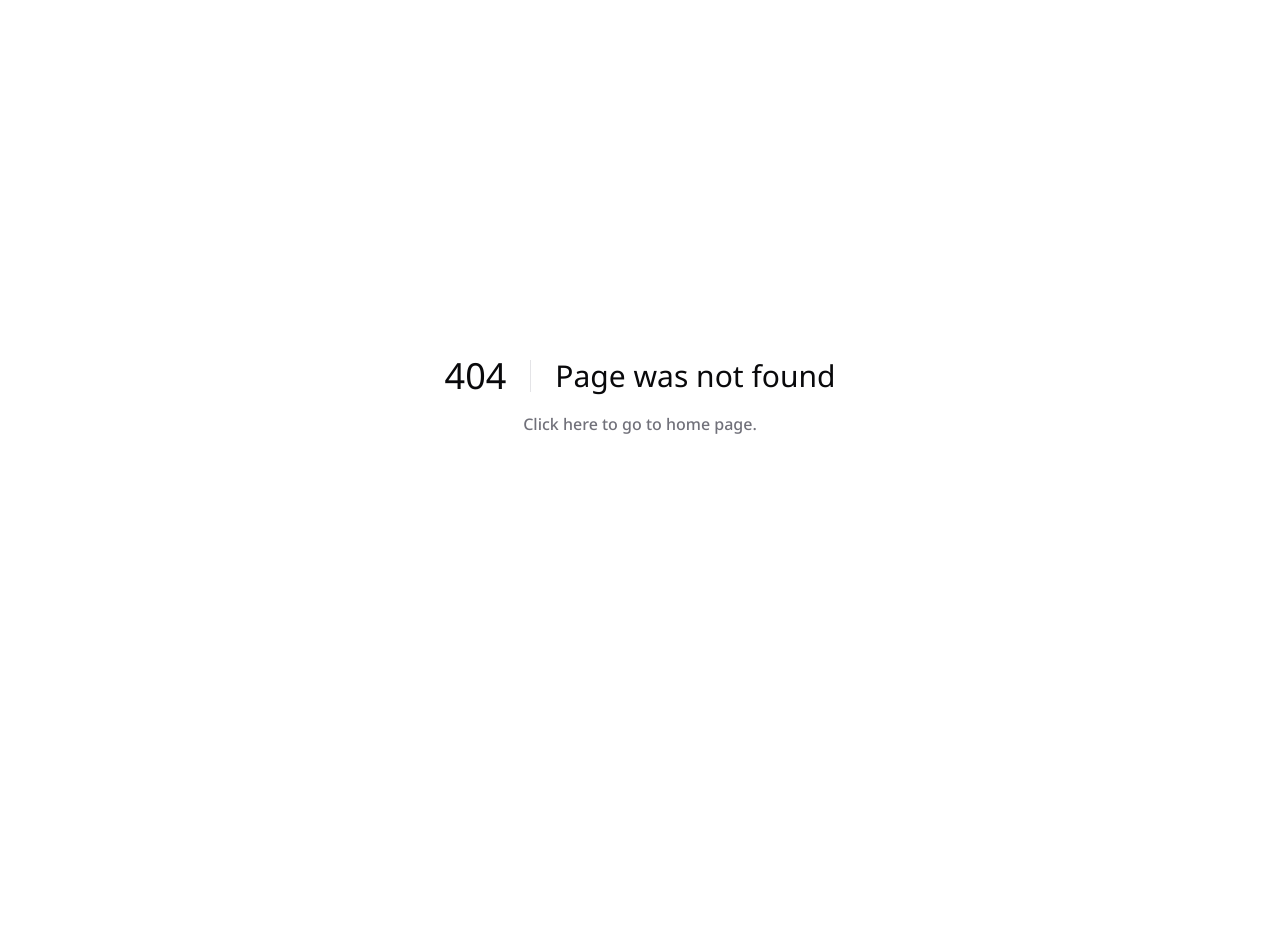
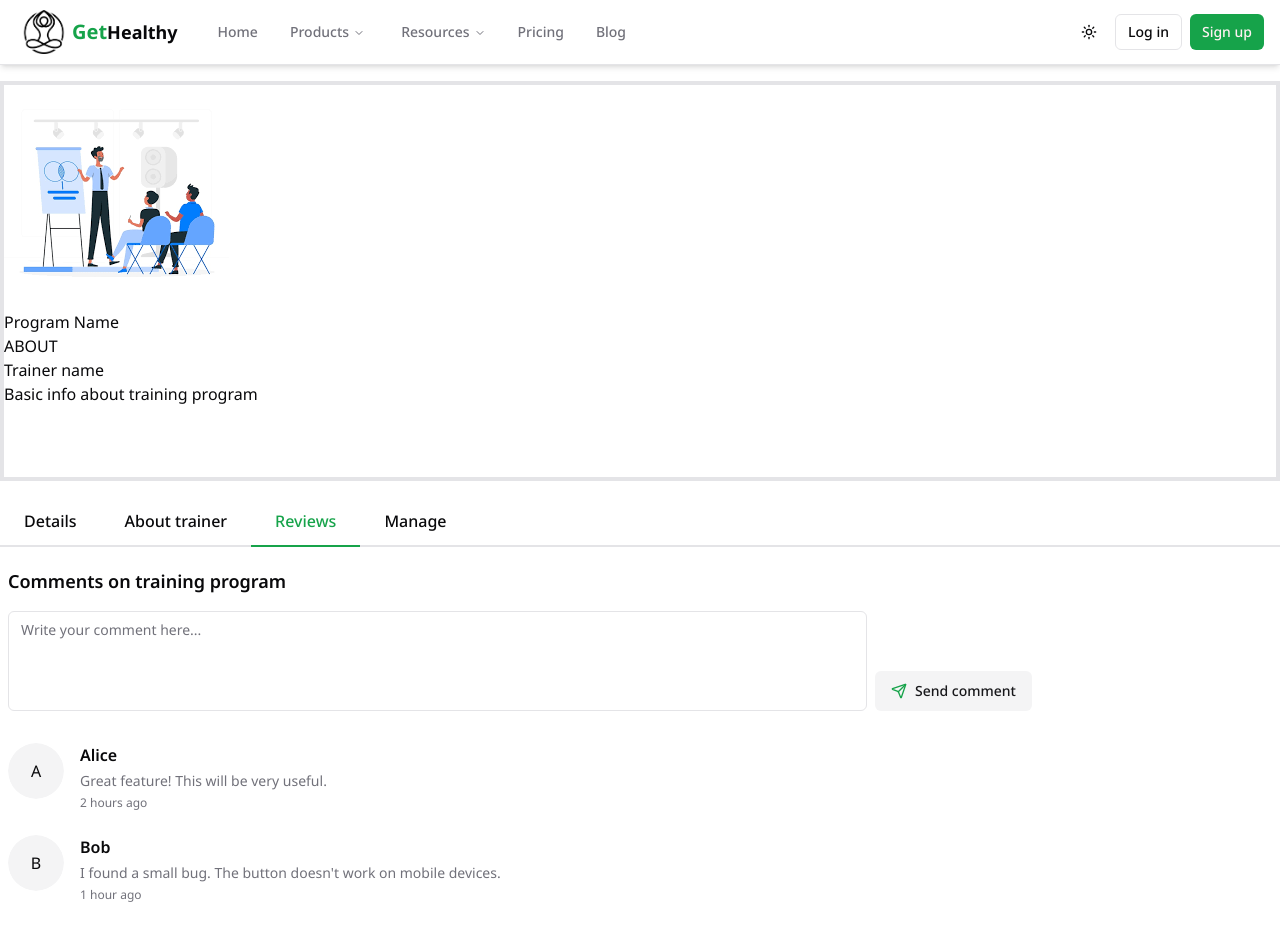
Before and after one commit to Milan-Kovacevic/GetHealthy, a React (Vite) app in the folder gh-client/: page /programs/1/reviews in a window 1280 px wide. Before the commit this address had no page. Before the commit the page ends 800 px from the top, so only its background shows below. Built offline with nearby package versions, Linux system fonts and the light colour scheme.

Commit message:
[FEATURE]: UI03 - Layout completed, partial sections added

```diff
--- /dev/null
+++ b/gh-client/src/layouts/ProgramDetailsLayout.tsx
@@ -0,0 +1,14 @@
+import ProgramDetailsTabs from "@/pages/program-details/components/ProgramDetailsTabs";
+import TrainingProgramInfo from "@/pages/program-details/TrainingProgramInfo";
+import { Outlet } from "react-router-dom";
+
+export default function ProgramDetailsLayout() {
+  return (
+    <div className="flex flex-col container mx-auto">
+      <TrainingProgramInfo />
+      <ProgramDetailsTabs>
+        <Outlet />
+      </ProgramDetailsTabs>
+    </div>
+  );
+}
--- /dev/null
+++ b/gh-client/src/pages/program-details/TrainingProgramInfo.tsx
@@ -0,0 +1,18 @@
+import React from "react";
+import programImg from "@/assets/program-example.png";
+
+export default function TrainingProgramInfo() {
+  return (
+    <div className="border-4 h-[400px] my-4">
+      <div>
+        <img src={programImg}></img>
+      </div>
+      <div>
+        <h1>Program Name</h1>
+        <h2>ABOUT</h2>
+        <h3>Trainer name</h3>
+        <p>Basic info about training program</p>
+      </div>
+    </div>
+  );
+}
--- /dev/null
+++ b/gh-client/src/pages/program-details/components/ProgramDetailsTabs.tsx
@@ -0,0 +1,44 @@
+import { Tabs, TabsContent, TabsList, TabsTrigger } from "@/components/ui/tabs";
+import { cn } from "@/lib/utils";
+import { ReactNode } from "react";
+import { Link, useLocation } from "react-router-dom";
+
+type ProgramDetailsTabsProps = {
+  children: ReactNode;
+};
+
+const programDetailRoutes = [
+  { path: "details", name: "Details" },
+  { path: "trainer-info", name: "About trainer" },
+  { path: "reviews", name: "Reviews" },
+  { path: "trainees", name: "Manage" },
+];
+
+export default function ProgramDetailsTabs({
+  children,
+}: ProgramDetailsTabsProps) {
+  const location = useLocation();
+  const { pathname } = location;
+  console.log(pathname);
+
+  return (
+    <div className="">
+      <div className="flex flex-row relative">
+        {programDetailRoutes.map((item) => (
+          <Link
+            to={item.path}
+            className={cn(
+              "py-3 px-6 font-medium border-b z-10",
+              pathname.endsWith(item.path) &&
+                "text-primary border-b-primary border-b-2"
+            )}
+          >
+            {item.name}
+          </Link>
+        ))}
+        <span className="w-full h-0.5 bottom-0 z-0 bg-border absolute" />
+      </div>
+      <div>{children}</div>
+    </div>
+  );
+}
--- /dev/null
+++ b/gh-client/src/pages/program-details/components/ProgramTrainerInfo.tsx
@@ -0,0 +1,5 @@
+import React from "react";
+
+export default function ProgramTrainerInfo() {
+  return <div>ProgramTrainerInfo</div>;
+}
--- /dev/null
+++ b/gh-client/src/pages/program-details/components/TrainingProgramDetails.tsx
@@ -0,0 +1,5 @@
+import React from "react";
+
+export default function TrainingProgramDetails() {
+  return <div>TrainingProgramDetails</div>;
+}
--- /dev/null
+++ b/gh-client/src/pages/program-details/components/TrainingProgramReviews.tsx
@@ -0,0 +1,98 @@
+import { useState } from "react";
+import { Button } from "@/components/ui/button";
+import { Textarea } from "@/components/ui/textarea";
+import {
+  Card,
+  CardHeader,
+  CardTitle,
+  CardContent,
+  CardFooter,
+} from "@/components/ui/card";
+import { Avatar, AvatarFallback, AvatarImage } from "@/components/ui/avatar";
+import { SendIcon } from "lucide-react";
+
+interface Comment {
+  id: number;
+  author: string;
+  content: string;
+  timestamp: string;
+}
+
+export default function TrainingProgramReviews() {
+  const [comments, setComments] = useState<Comment[]>([
+    {
+      id: 1,
+      author: "Alice",
+      content: "Great feature! This will be very useful.",
+      timestamp: "2 hours ago",
+    },
+    {
+      id: 2,
+      author: "Bob",
+      content:
+        "I found a small bug. The button doesn't work on mobile devices.",
+      timestamp: "1 hour ago",
+    },
+  ]);
+  const [newComment, setNewComment] = useState("");
+
+  const handleSubmit = (e: React.FormEvent) => {
+    e.preventDefault();
+    if (newComment.trim()) {
+      const comment: Comment = {
+        id: comments.length + 1,
+        author: "Current User",
+        content: newComment.trim(),
+        timestamp: "Just now",
+      };
+      setComments([...comments, comment]);
+      setNewComment("");
+    }
+  };
+
+  return (
+    <div className="w-full max-w-screen-lg mx-2">
+      <div className="mt-5">
+        <h3 className="text-lg font-semibold">Comments on training program</h3>
+      </div>
+      <div className="flex flex-col gap-4 mt-4">
+        <form onSubmit={handleSubmit} className="space-y-4 flex-1 my-4 mt-0">
+          <div className="flex flex-row items-end gap-2">
+            <Textarea
+              placeholder="Write your comment here..."
+              value={newComment}
+              onChange={(e) => setNewComment(e.target.value)}
+              className="min-h-[100px] resize-none"
+            />
+            <Button variant="secondary" type="submit">
+              <SendIcon className="text-primary" />
+              Send comment
+            </Button>
+          </div>
+        </form>
+        <div className="space-y-4 flex-1 w-full mb-4">
+          {comments.map((comment) => (
+            <div key={comment.id} className="flex items-start space-x-4 pb-2">
+              <Avatar className="h-14 w-14">
+                <AvatarFallback>{comment.author[0]}</AvatarFallback>
+              </Avatar>
+              <div className="flex-1 space-y-1">
+                <div className="flex items-center justify-between">
+                  <h3 className="text-base font-semibold">{comment.author}</h3>
+                </div>
+                <div className="flex flex-col gap-1">
+                  <p className="text-sm text-muted-foreground">
+                    {comment.content}
+                  </p>
+                  <time className="text-xs text-muted-foreground">
+                    {comment.timestamp}
+                  </time>
+                </div>
+              </div>
+            </div>
+          ))}
+        </div>
+      </div>
+    </div>
+  );
+}
--- /dev/null
+++ b/gh-client/src/pages/program-details/components/TrainingProgramTrainees.tsx
@@ -0,0 +1,5 @@
+import React from "react";
+
+export default function TrainingProgramTrainees() {
+  return <div>TrainingProgramTrainees - Manage</div>;
+}
--- a/gh-client/src/pages/training-programs/TrainingProgramsPage.tsx
+++ b/gh-client/src/pages/training-programs/TrainingProgramsPage.tsx
@@ -1,7 +1,7 @@
 import React from "react";
 
 function TrainingProgramsPage() {
-  return <div>TrainingProgramsPage</div>;
+  return <div>TrainingProgramsPage!</div>;
 }
 
 export default TrainingProgramsPage;
```
Also changed, not shown: gh-client/src/router/Router.tsx (+31 -1 lines), gh-client/src/assets/image1.jpg (added), gh-client/src/assets/program-example.png (added).
